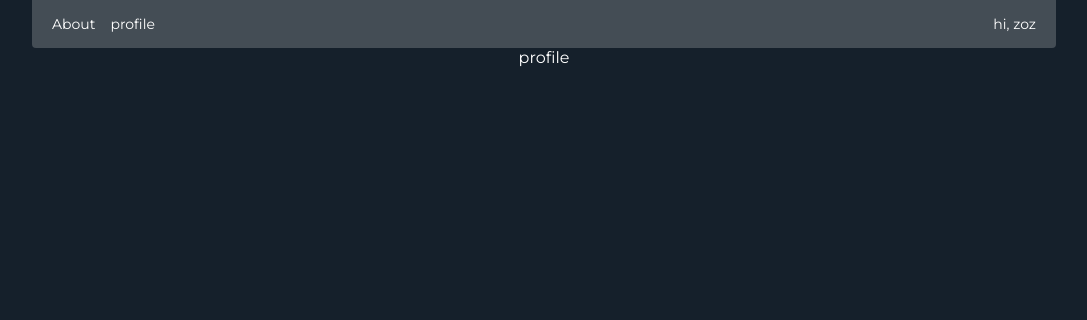
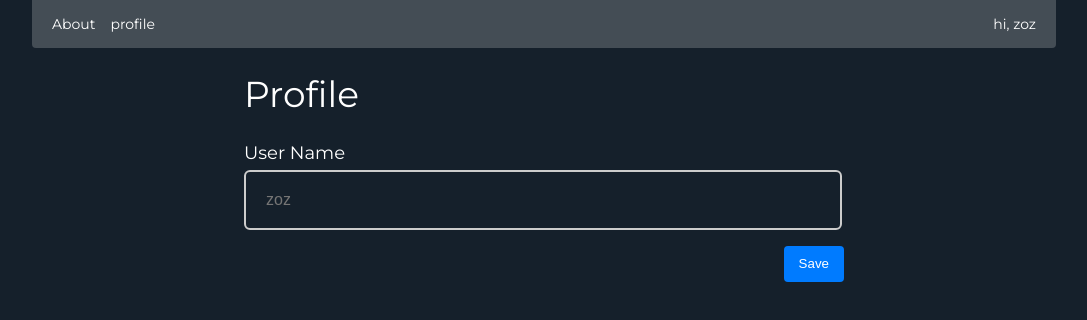
Before and after one commit to Itc-bootcamp-2019/micro-blogging-front-end-ZoZTravolta, a React (Create React App) app: page /profile in a window 1280 px wide. Shown: the top 320 px of the page, without its empty margins (96-1183 px from the left). Built offline with nearby package versions, Linux system fonts and the light colour scheme.

Commit message:
add profile page design

```diff
--- a/src/App.css
+++ b/src/App.css
@@ -14,7 +14,7 @@ body {
 
 .navbar {
   background-color: rgba(255, 255, 255, 0.2);
-  margin-bottom: 30px;
+  margin-bottom: 52px;
   display: -webkit-box;
   display: -ms-flexbox;
   display: flex;
@@ -134,4 +134,47 @@ body {
 .chat .ChatOutputItem .info .date {
   color: #6c757d;
 }
+
+.profile {
+  width: 600px;
+  margin: auto;
+  text-align: left;
+}
+
+.profile h1 {
+  font-size: 36px;
+  margin-bottom: 26px;
+  font-weight: normal;
+}
+
+.profile label {
+  font-size: 18px;
+  margin-bottom: 6px;
+  display: block;
+}
+
+.profile input {
+  height: 60px;
+  border: 2px solid #cccccc;
+  background-color: transparent;
+  width: calc(100% - 2px);
+  -webkit-box-sizing: border-box;
+          box-sizing: border-box;
+  border-radius: 6px;
+  padding: 16px 20px;
+  color: white;
+  font-size: 16px;
+  margin-bottom: 16px;
+}
+
+.profile button {
+  float: right;
+  background-color: #007bff;
+  color: white;
+  border-radius: 4px;
+  border: 0;
+  padding: 8px 15px;
+  line-height: 20px;
+  cursor: pointer;
+}
 /*# sourceMappingURL=App.css.map */
--- a/src/App.js
+++ b/src/App.js
@@ -3,8 +3,8 @@ import logo from './logo.svg';
 import './App.css';
 import Chat from "./pages/Chat";
 import Profile from './pages/profile'
-//import NavBar from './components/NavBar'
-import { Switch, Link, Route, BrowserRouter as Router } from 'react-router-dom';
+import NavBar from './components/NavBar'
+import { Switch, Route, BrowserRouter as Router } from 'react-router-dom';
 
 
 class App extends React.Component {
@@ -18,17 +18,7 @@ class App extends React.Component {
     return (
       <div className="App">
         <Router>
-          <div className="navbar">
-
-            <span className="links">
-              <Link to="/">About</Link>
-              <Link to="/profile">profile</Link>
-            </span>
-            <span className="hiUser">
-              hi, {this.state.userName}
-            </span>
-          </div>
-
+          <NavBar userName={this.state.userName} />
           <Switch>
             <Route exact path="/" >
               <img src={logo} className="logo" alt={logo} />
@@ -36,7 +26,7 @@ class App extends React.Component {
             </Route>
 
             <Route path="/profile" >
-              <Profile />
+              <Profile userName={this.state.userName} />
             </Route>
 
           </Switch>
--- a/src/App.scss
+++ b/src/App.scss
@@ -12,7 +12,7 @@ body {
 
 .navbar {
    background-color: rgba(255, 255, 255, 0.2);
-   margin-bottom: 30px;
+   margin-bottom: 52px;
    display: flex;
    justify-content: space-between;
    padding: 15px 20px;
@@ -105,3 +105,41 @@ body {
       }
    }
 }
+
+.profile {
+   width: 600px;
+   margin: auto;
+   text-align: left;
+   h1 {
+      font-size: 36px;
+      margin-bottom: 26px;
+      font-weight: normal;
+   }
+   label {
+      font-size: 18px;
+      margin-bottom: 6px;
+      display: block;
+   }
+   input {
+      height: 60px;
+      border: 2px solid #cccccc;
+      background-color: transparent;
+      width: calc(100% - 2px);
+      box-sizing: border-box;
+      border-radius: 6px;
+      padding: 16px 20px;
+      color: white;
+      font-size: 16px;
+      margin-bottom: 16px;
+   }
+   button {
+      float: right;
+      background-color: #007bff;
+      color: white;
+      border-radius: 4px;
+      border: 0;
+      padding: 8px 15px;
+      line-height: 20px;
+      cursor: pointer;
+   }
+}
--- a/src/components/NavBar.jsx
+++ b/src/components/NavBar.jsx
@@ -1,6 +1,15 @@
 import React from "react";
+import { Link } from "react-router-dom";
 
 const NavBar = props => {
-   return <div></div>;
+   return (
+      <div className="navbar">
+         <span className="links">
+            <Link to="/">About</Link>
+            <Link to="/profile">profile</Link>
+         </span>
+         <span className="hiUser">hi, {props.userName}</span>
+      </div>
+   );
 };
 export default NavBar;
--- a/src/components/chat/ChatInput.jsx
+++ b/src/components/chat/ChatInput.jsx
@@ -45,7 +45,10 @@ class ChatInput extends React.Component {
       return (
          <div className="chatInput">
             <form onSubmit={this.handleSubmit}>
-               <textarea onChange={this.handleChange} />
+               <textarea
+                  onChange={this.handleChange}
+                  placeholder="Whats on your mind?"
+               />
                <div className="bottom">
                   <div className="alertPlaceholder">
                      {this.state.isAlert && this.alertBox()}
--- a/src/pages/profile.jsx
+++ b/src/pages/profile.jsx
@@ -1,13 +1,16 @@
 import React from "react";
 
-class Profile extends React.Component {
-   render() {
-      return (
+const Profile = props => {
+   return (
+      <div className="profile">
+         <h1>Profile</h1>
+         <label>User Name</label>
          <div>
-            <div>profile</div>
+            <input type="text" placeholder={props.userName}></input>
+            <button>Save</button>
          </div>
-      );
-   }
-}
+      </div>
+   );
+};
 
 export default Profile;
```
Also changed, not shown: 1 other file (tests, documents, lock files or other folders).
